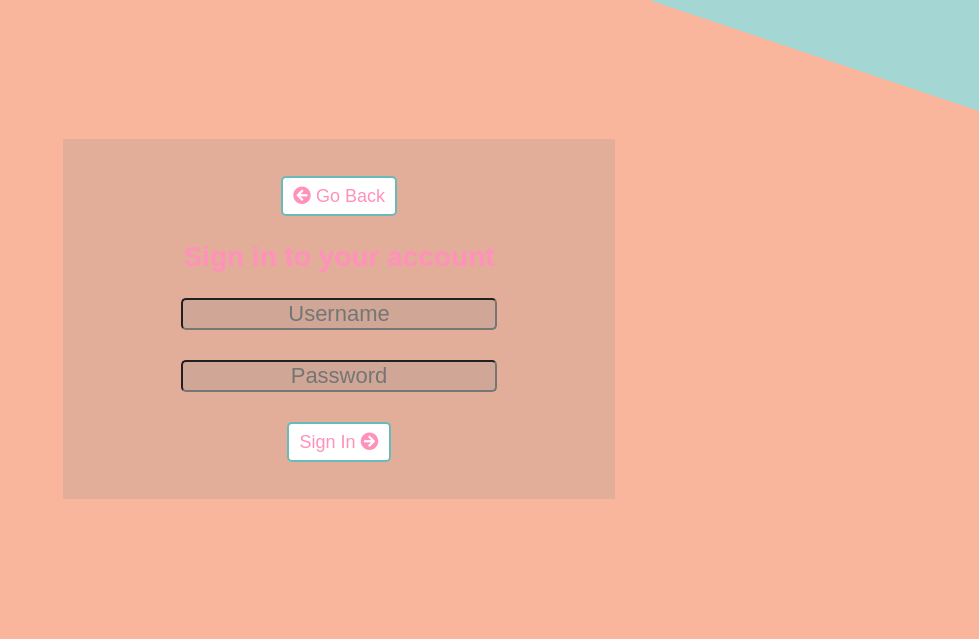
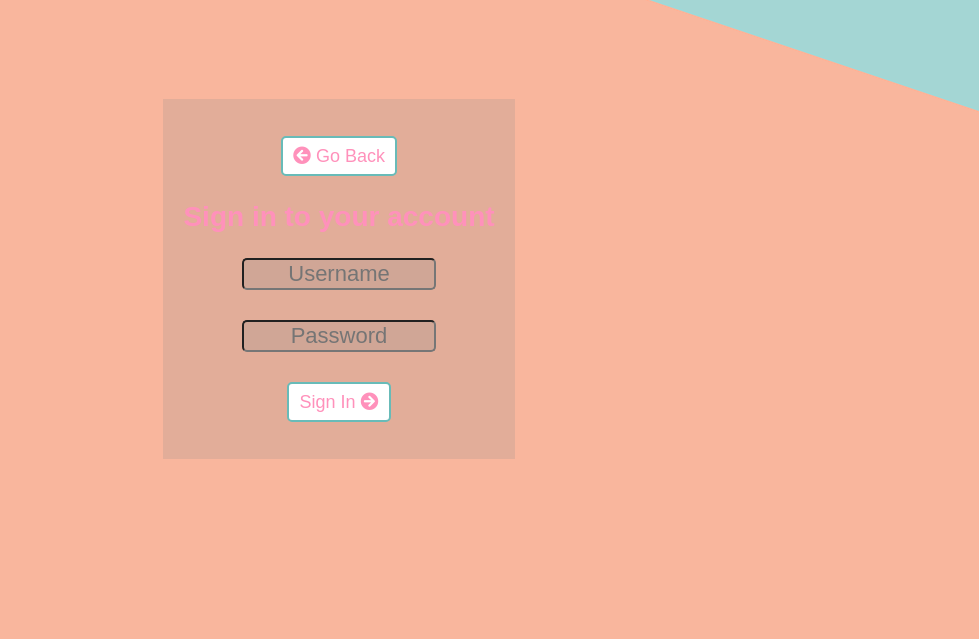
Before and after one commit to philipwood0912/wood_p_olthoff_s_yunus_b_prior_m_FIP_website, a PHP site: page /admin/admin_login.php in a window 1280 px wide. Shown: the part 356-995 px from the top of the page, without its empty margins (301-1280 px from the left). After the commit the page ends 815 px from the top, so only its background shows below. Run offline with PHP 8.4, Linux system fonts and the light colour scheme; some libraries are stand-ins or nearby versions; grey boxes are pictures that could not be loaded.

Commit message:
more and more styling

```diff
--- a/admin/admin_login.php
+++ b/admin/admin_login.php
@@ -29,13 +29,17 @@
 <div class="signin-body">
     <div id="signin">
         <a id="gohome" href="../index.php"><button><i class="fas fa-arrow-circle-left fa-1x"></i> Go Back</button></a>
+
         <h2><?php echo !empty($message)? $message:'Sign in to your account';?></h2>
         <form id="signinform" action="admin_login.php" method="post">
+
             <label class="hidden">Username</label>
             <input name="username" type="text" value="" placeholder="Username">
             <label class="hidden">Password</label>
             <input name="password" type="password" value="" placeholder="Password">
+
             <button name="submit" type="submit">Sign In <i class="fas fa-arrow-circle-right"></i></button>
+
         </form>
     </div>
 </div>
--- a/config/config.php
+++ b/config/config.php
@@ -8,7 +8,7 @@ class Database
 
     private $username = "root";
 
-    private $password = "root"; //No pass on windows
+    private $password = ""; //No pass on windows
 
     private static $instance = null;
 
--- a/public/js/modules/AboutComponent.js
+++ b/public/js/modules/AboutComponent.js
@@ -5,7 +5,7 @@ export default {
 
     <div class="abtVideoCon">
                 <div class="blueBorder">
-                    <video  id="promoVideo" controls>
+                    <video  class="promoVideo" controls>
                         <source src="./public/video/promo_video_2020.mp4" type="video/mp4">
                         <source src="./public/video/promo_video_2020.ogg" type="video/ogg">
                         Your browser does not support the video tag.
--- a/public/js/modules/MapComponent.js
+++ b/public/js/modules/MapComponent.js
@@ -27,7 +27,7 @@ export default {
                 <h3>Address: {{windowInfoAddress}}</h3>
                 <h3>Phone: {{windowInfoPhone}}</h3>
                 <h4>Distance: {{windowInfoDistance}}</h4>
-                <h4>Website:  <a target="_blank" :href="windowInfoWebsite">Click Here</a></h4>
+                <a target="_blank" :href="windowInfoWebsite">Go to Website <i class="fas fa-arrow-circle-right"></i></a>
             </div>
         </div>
     </div>
--- a/public/js/modules/WidgetComponent.js
+++ b/public/js/modules/WidgetComponent.js
@@ -6,8 +6,8 @@ export default {
         <div class="postal-wrp">
             <form @submit.prevent="pullLocation(postal)">
 
-                <label class="hidden">Postal Code:</label>
-                <input v-model="postal" maxlength="6" name="postal" placeholder="Enter Your Postal Code">
+                <label class="inputLabel">Postal Code:</label>
+                <input v-model="postal" maxlength="6" name="postal" placeholder="X1X1X1">
 
                 <button class="arrow-btn" name="submit">Go!</button>
             </form>
--- a/sass/main.scss
+++ b/sass/main.scss
@@ -11,3 +11,4 @@
 @import 'modules/aboutPage';
 @import 'modules/_popups';
 @import 'modules/breakpoints';
+@import 'modules/_buttons';
--- /dev/null
+++ b/sass/modules/_buttons.scss
@@ -0,0 +1,34 @@
+//from home
+.button{
+    max-width:180px;
+    height:40px;
+    margin: 0 auto;
+    border-radius: 5px;
+    background: $white;
+    padding:3px;
+    margin-top:40px;
+
+    @include for-tablet-portrait-up {
+        margin-top:80px;
+    }
+
+    @include for-desktop-up{
+        margin-top:100px;
+    }
+
+}
+
+.buttonTxt{
+    border: 2px solid $lightBlue;
+    border-radius: 5px;
+    font-size: 18px;
+    color: $pink;
+    padding-top:4px;
+    padding-bottom:4px;
+    padding-left:6px;
+    padding-right:6px;
+}
+
+button{
+    cursor: pointer;
+}
--- a/sass/modules/_dashboard.scss
+++ b/sass/modules/_dashboard.scss
@@ -16,6 +16,7 @@
     height: 80vh;
     position: relative;
 }
+
 .dashboard {
     background-color: $grey;
     padding: 30px;
@@ -50,9 +51,11 @@
         margin: 0;
     }
 }
+
 .sub-dash-wrap {
     padding: 50px 0px 50px 0px;
 }
+
 .sub-dashboard {
     background-color: $white;
     margin: 0 auto;
--- a/sass/modules/_footer.scss
+++ b/sass/modules/_footer.scss
@@ -15,26 +15,34 @@ footer{
     text-align: center;
     margin: 0 auto;
     max-width: 100%;
+    background-color: $white;
 }
 
 #footerNav{
     display: flex;
-    flex-direction: column;
-    text-decoration: none;
+    flex-direction: row;
     margin: 0 auto;
-    background: $darkBlue;
     justify-content: center;
-    padding:20px;
+    width:80%;
+
+    @include for-tablet-portrait-up{
+        width: 50%;
+    }
+
+    @include for-big-desktop-up{
+        width:30%;
+    }
 }
 
 .footerLink{
     display: flex;
     text-decoration: none;
-    opacity: 0.8;
-    color: $white;
+    color: $darkBlue;
     margin: 0 auto;
     margin-top:5px;
     margin-bottom: 5px;
+    padding:5px;
+    border-radius: 8px;
 
     @include for-tablet-portrait-up {
         margin-top:10px;
@@ -43,21 +51,30 @@ footer{
 }
 
 .footerLink:hover{
-    opacity:1.0;
+    box-shadow: 0 0 4px 4px $grey;
+    transition: all .25s ease-out;
 }
 
 #copyright{
-    background: $darkBlue;
-    color:$white;
+    color: $darkBlue;
     font-size: 14px;
+    padding: 15px;
 }
 
 #socialCon{
-    color: $white;
-    background: $darkBlue;
+    color: $darkBlue;
+    background: $white;
     display:flex;
     flex-direction: column;
+    margin: 0 auto;
+}
 
+.followUs{
+    color: $pink;
+    font-size: 20px;
+    padding-left:20px;
+    padding-right:20px;
+    line-height: 26px;
 }
 
 #socialIconCon{
@@ -66,7 +83,7 @@ footer{
     justify-content: space-between;
     margin: 0 auto;
     width:50%;
-    padding-top:20px;
+    margin-bottom: 10px;
     @include for-tablet-portrait-up{
         width:40%;
     }
@@ -77,22 +94,11 @@ footer{
 
 .fab{
     opacity:0.8;
-    margin-top:10px;
+    padding: 3px;
 }
 .fab:hover{
     opacity:1.0;
+    box-shadow: 0 0 4px 4px $grey;
+    border-radius: 3px;
+    transition: all .25s ease-out;
 }
-
-#socialTxt{
-    color: $white;
-    background: $darkBlue;
-
-
-    @include for-tablet-portrait-up {
-        margin-top:80px;
-    }
-
-    @include for-desktop-up{
-        margin-top:100px;
-    }
-}
--- a/sass/modules/_homePage.scss
+++ b/sass/modules/_homePage.scss
@@ -33,7 +33,6 @@
 
         max-width: 40%;
     }
-
 }
 
 #heroCon{
@@ -61,36 +60,6 @@
     margin: 0 auto;
 }
 
-.button{
-    max-width:180px;
-    height:40px;
-    margin: 0 auto;
-    border-radius: 5px;
-    background: $white;
-    padding:3px;
-    margin-top:40px;
-
-    @include for-tablet-portrait-up {
-        margin-top:80px;
-    }
-
-    @include for-desktop-up{
-        margin-top:100px;
-    }
-
-}
-
-.buttonTxt{
-    border: 2px solid $lightBlue;
-    border-radius: 5px;
-    font-size: 18px;
-    color: $pink;
-    padding-top:4px;
-    padding-bottom:4px;
-    padding-left:6px;
-    padding-right:6px;
-}
-
 .videoCon{
     margin: 0 auto;
     margin-top:50px;
@@ -100,3 +69,7 @@
     border-radius: 8px;
     max-width: 100%;
 }
+
+.promoVideo{
+    border-radius: 8px 8px 0px 0px;
+}
--- a/sass/modules/_logInPage.scss
+++ b/sass/modules/_logInPage.scss
@@ -11,32 +11,33 @@
     @media (min-width: 1800px) { @content; }
   }
 .signin-body {
-    width: 100%;
-    height: 80vh;
-    position: relative;
+    display: flex;
+    flex-direction: column;
+    margin: 0 auto;
+    justify-content: center;
+    text-align: center;
+    max-width:95%;
+    margin: 0 auto;
+
+    margin-top:40px;
+
+    @include for-tablet-portrait-up {
+        margin-top:80px;
+    }
+
+    @include for-desktop-up{
+        margin-top:100px;
+    }
 }
 #signin {
     background-color: $grey;
-    max-width: 80%;
     padding: 30px 20px;
     height: 300px;
     text-align: center;
-    position: absolute;
-    top: 0;
-    bottom: 0;
-    left: 0;
-    right: 0;
     margin: auto;
     display: flex;
     flex-direction: column;
     justify-content: center;
-
-    @include for-tablet-portrait-up {
-        max-width: 60%;
-    }
-    @include for-desktop-up {
-        max-width: 40%;
-    }
     a {
         button {
             max-width:220px;
--- a/sass/modules/_nav.scss
+++ b/sass/modules/_nav.scss
@@ -7,7 +7,6 @@
     width:100%;
     text-align: center;
     padding:6px;
-    transition: .25s ease-out;
 
     @include for-tablet-portrait-up {
         font-size: 20px;
@@ -20,13 +19,15 @@
   background-color: $red;
   box-shadow: 0 0 4px 4px $grey;
   color: $white;
+
+  transition: all .25s ease-out;
 }
 
 
 
 .active {
     transform: rotate(90deg);
-    transition: .5s ease;
+    transition: all .25s ease-out;
 }
 
 #menu-overlay {
@@ -77,7 +78,6 @@
   width: 100%;
 
   border-radius: 5px;
-  transition: .25s ease-out;
 }
 
 .desk:hover{
@@ -85,49 +85,5 @@
   opacity: 0.8;
   background-color: $red;
   box-shadow: 0 0 6px 6px $grey;
+  transition: all .25s ease-out;
 }
-
-
-@keyframes fadeIn {
-  0% {
-    opacity:0.3;
-  }
-  100% {
-    opacity:1;
-  }
-}
-
-@-moz-keyframes fadeIn {
-  0% {
-    opacity:0.3;
-  }
-  100% {
-    opacity:1;
-  }
-}
-
-@-webkit-keyframes fadeIn {
-  0% {
-    opacity:0.3;
-  }
-  100% {
-    opacity:1;
-  }
-}
-
-@-o-keyframes fadeIn {
-  0% {
-    opacity:0.3;
-  }
-  100% {
-    opacity:1;
-  }
-}
-
-@-ms-keyframes fadeIn {
-  0% {
-    opacity:0.3;
-  }
-  100% {
-    opacity:1;
-}}
--- a/sass/modules/_popups.scss
+++ b/sass/modules/_popups.scss
@@ -12,6 +12,11 @@
     @include for-tablet-portrait-up {
         max-width: 20%;
     }
+}
+
+.mapicons{
+    max-width: 20%;
+    padding-top: 20px;
 }
 
 .iconMap{
--- a/sass/modules/_widget.scss
+++ b/sass/modules/_widget.scss
@@ -26,6 +26,7 @@
         display: column;
         margin: 0 auto;
     form {
+        display: column;
         text-align: center;
         margin: 0 auto;
     input{
@@ -33,8 +34,13 @@
             margin: 0 auto;
             border-radius: 3px;
             margin-bottom: 20px;
+            margin-left:5px;
         }
     }
+}
+
+.inputLabel{
+    color: $pink;
 }
 
 .pinkTitle{
@@ -42,6 +48,7 @@
     font-size:30px;
     color: $pink;
 }
+
 .widgetCon{
     display: flex;
     flex-direction:column;
@@ -75,13 +82,13 @@
                 margin: 0;
                 font-weight: normal;
                 color: $darkBlue;
-                margin-bottom: 5px;
+                margin-bottom: 8px;
                 font-size: 20px;
             }
             h2 {
                 margin: 0;
                 font-weight: normal;
-                color: $darkBlue;
+                color: $pink;
                 font-size: 27px;
                 margin-bottom: 10px;
                 line-height: 25px;
@@ -89,6 +96,11 @@
             }
             a:hover {
                 opacity: 0.6;
+                box-shadow: 0 0 4px 4px $grey;
+                transition: all .25s ease-out;
+            }
+            i{
+                padding:1px;
             }
         }
     }
@@ -104,7 +116,7 @@
     margin-bottom: 20px;
 
     background-position: right bottom;
-    transition: all 0.25s ease;
+    transition: all .25s ease-out;
 }
 
 .arrow-btn:hover{
@@ -114,6 +126,7 @@
         opacity: 1.0;
         background-position: left bottom;
         box-shadow: 0 0 4px 4px $grey;
+        transition: all .25s ease-out;
 }
 
 .mapTitle{
--- a/templates/footer.php
+++ b/templates/footer.php
@@ -1,11 +1,13 @@
 <footer>
 
     <div id="socialCon">
+        <h2 class="followUs">Find us on Social Media!</h2>
         <div id="socialIconCon">
             <i class="fab fa-youtube fa-2x"></i>
             <i class="fab fa-facebook fa-2x"></i>
             <i class="fab fa-twitter fa-2x"></i>
             <i class="fab fa-instagram fa-2x"></i>
+            <a href=""><img src="../public/images/tiktok.svg"></a>
         </div>
     </div>
 
```
Also changed, not shown: public/js/modules/HomeComponent.js (+6 -3 lines), public/css/main.css, public/images/tiktok.svg (added), public/images/vid_poster.jpg (added), 1 other file. Lines whose indentation alone changed are shown as unchanged.
